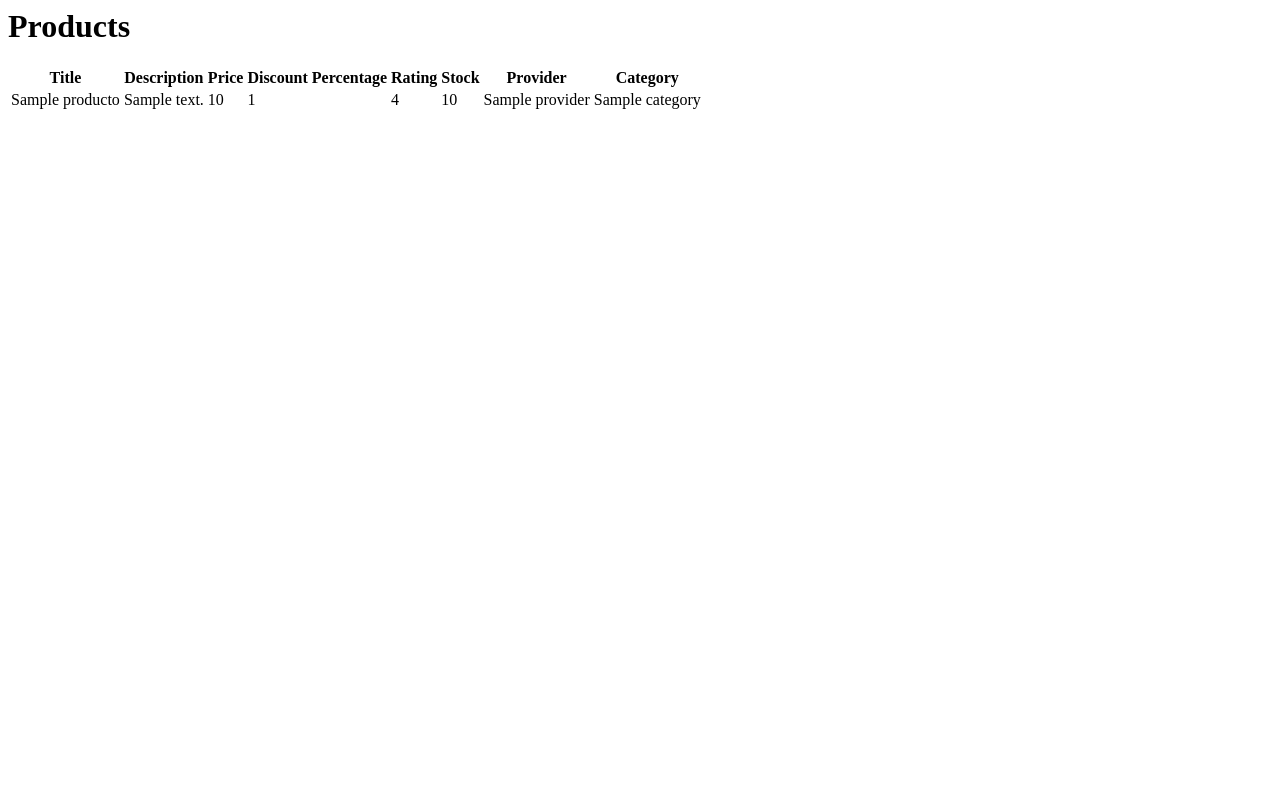
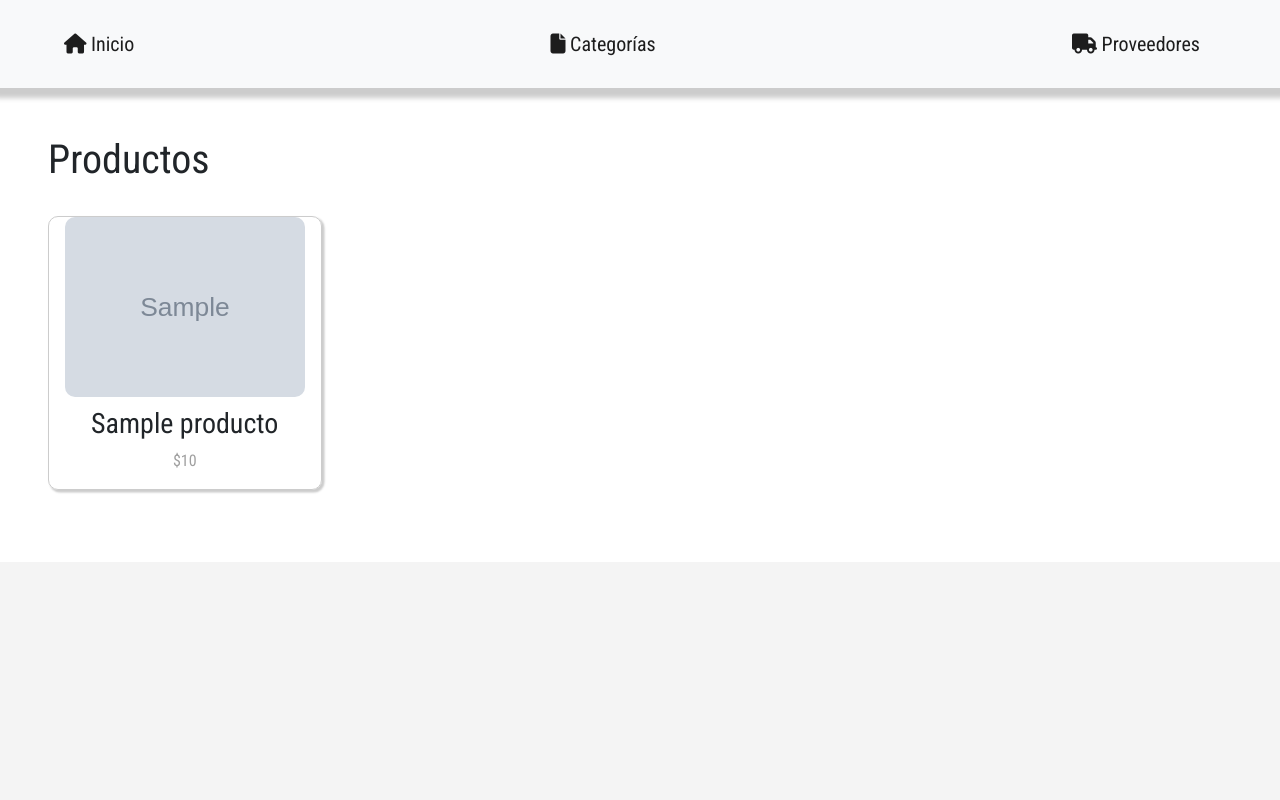
Before and after one commit to EstebanAG1005/MongoDB-Proyecto-1, a Flask app: page / in a window 1280 px wide. Run offline with Flask 2, Linux system fonts and the light colour scheme; grey boxes marked "Sample" are stand-in pictures; a database or web service that is not in the repository returns one stand-in record (values such as "Sample title").

Commit message:
estilos iniciales de pagina

```diff
--- a/app.py
+++ b/app.py
@@ -4,14 +4,14 @@ from pymongo import MongoClient
 app = Flask(__name__)
 
 client = MongoClient("mongodb://localhost:27017")
-db = client["Proyecto1"]
+db = client["inventario_empresa"]
 
 
 @app.route("/")
 def index():
     collection = db["productos"]
-    data = collection.find()
-    return render_template("index.html", data=data)
+    productos = collection.find()
+    return render_template("index.html", productos=productos)
 
 
 if __name__ == "__main__":
--- /dev/null
+++ b/static/css/style.css
@@ -0,0 +1,59 @@
+/* Estilos principales de la pagina */
+
+.body_wrapper{
+    padding: 3rem;
+    background-color: #fff;
+}
+
+body{
+    font-family: 'Roboto Condensed', sans-serif!important;
+}
+
+.box-shadow{
+    box-shadow: 0px 5px 5px 5px #ccc;
+}
+
+.p-responsive{
+    padding: 1.5rem 4rem!important;
+}
+
+@media only screen and (max-width: 960px) {
+    .p-responsive {
+      padding: 1rem 10px!important;
+    }
+}
+
+.menu-link{
+    color: #1D1D1D!important;
+    transition: 0.5s!important;
+}
+
+.menu-link:hover{
+    text-decoration: none!important;
+    color: #EAAB23!important;
+}
+
+.cuadro-producto{
+    border: 1px solid #ccc;
+    border-radius: 10px;
+    box-shadow: 2px 2px 2px 0.5px #ccc;
+    text-align: center;
+    transition: 0.5s;
+}
+
+.cuadro-producto:hover{
+    transform: translate(5px, 5px);
+}
+
+.cuadro-producto img{
+    max-width: 100%;
+    max-height: 180px;
+    border-radius: 10px;
+    margin-bottom: 10px;
+}
+.cuadro-producto h1{
+    color: #1D1D1D;
+}
+.cuadro-producto p{
+    color: #9f9f9f;
+}
--- a/templates/index.html
+++ b/templates/index.html
@@ -1,39 +1,28 @@
-<html>
+{% extends 'layout.html' %}
 
-<head>
-    <title>Products</title>
-</head>
+{% block title %}Index{% endblock %}
 
-<body>
-    <h1>Products</h1>
-    <table>
-        <thead>
-            <tr>
-                <th>Title</th>
-                <th>Description</th>
-                <th>Price</th>
-                <th>Discount Percentage</th>
-                <th>Rating</th>
-                <th>Stock</th>
-                <th>Provider</th>
-                <th>Category</th>
-            </tr>
-        </thead>
-        <tbody>
-            {% for product in data %}
-            <tr>
-                <td>{{ product.title }}</td>
-                <td>{{ product.description }}</td>
-                <td>{{ product.price }}</td>
-                <td>{{ product.discountPercentage }}</td>
-                <td>{{ product.rating }}</td>
-                <td>{{ product.stock }}</td>
-                <td>{{ product.provider }}</td>
-                <td>{{ product.category }}</td>
-            </tr>
+{% block content %}
+    <div class="section">
+        <div class="row">
+            <div class="col-lg-12">
+                <h1>Productos</h1>
+            </div>
+        </div>
+    </div>
+
+    <div class="section">
+        <div class="row">
+            {% for producto in productos %}
+            <div class="col-lg-3 col-sm-6 my-4">
+                <div class="cuadro-producto">
+                    <img src="{{producto.images[0]}}">
+                    <h3>{{producto.title}}</h3>
+                    <p>${{producto.price}}</p>
+                </div>
+            </div>
             {% endfor %}
-        </tbody>
-    </table>
-</body>
+        </div>
+    </div>
 
-</html>
+{% endblock %}
--- /dev/null
+++ b/templates/layout.html
@@ -0,0 +1,40 @@
+<!DOCTYPE html>
+<html>
+<head>
+    <meta charset="utf-8">
+    <meta name="viewport" content="width=device-width, initial-scale=1.0">
+
+    <title>{% block title %}{% endblock %}</title>
+
+    <!--STYLES-->
+    <link rel="stylesheet" href="{{ url_for('static', filename='css/style.css') }}">
+    <link rel="stylesheet" href="https://cdnjs.cloudflare.com/ajax/libs/font-awesome/6.2.1/css/all.min.css" integrity="sha512-MV7K8+y+gLIBoVD59lQIYicR65iaqukzvf/nwasF0nqhPay5w/9lJmVM2hMDcnK1OnMGCdVK+iQrJ7lzPJQd1w==" crossorigin="anonymous" referrerpolicy="no-referrer" />
+
+    <!--BOOTSTRAP-->
+    <link rel="stylesheet" href="https://cdn.jsdelivr.net/npm/bootstrap@4.3.1/dist/css/bootstrap.min.css" integrity="sha384-ggOyR0iXCbMQv3Xipma34MD+dH/1fQ784/j6cY/iJTQUOhcWr7x9JvoRxT2MZw1T" crossorigin="anonymous">
+
+    <!--GOOGLE FONTS-->
+    <link rel="preconnect" href="https://fonts.googleapis.com">
+    <link rel="preconnect" href="https://fonts.gstatic.com" crossorigin>
+    <link href="https://fonts.googleapis.com/css2?family=Roboto+Condensed:ital,wght@0,300;0,400;0,700;1,300;1,400;1,700&display=swap" rel="stylesheet">
+
+</head>
+<body style="background:#f4f4f4">
+
+    <!-- As a link -->
+    <nav class="navbar navbar-light bg-light box-shadow p-responsive">
+        <a class="navbar-brand menu-link" href="#"><i class="fas fa-home"></i> Inicio</a>
+        <a class="navbar-brand menu-link" href="#"><i class="fa-solid fa-file"></i> Categorías</a>
+        <a class="navbar-brand menu-link" href="#"><i class="fa-solid fa-truck"></i> Proveedores</a>
+    </nav>
+
+    <main class="body_wrapper">
+        {% block content %}{% endblock %}
+    </main>
+
+
+    <script src="https://code.jquery.com/jquery-3.3.1.slim.min.js" integrity="sha384-q8i/X+965DzO0rT7abK41JStQIAqVgRVzpbzo5smXKp4YfRvH+8abtTE1Pi6jizo" crossorigin="anonymous"></script>
+    <script src="https://cdn.jsdelivr.net/npm/popper.js@1.14.7/dist/umd/popper.min.js" integrity="sha384-UO2eT0CpHqdSJQ6hJty5KVphtPhzWj9WO1clHTMGa3JDZwrnQq4sF86dIHNDz0W1" crossorigin="anonymous"></script>
+    <script src="https://cdn.jsdelivr.net/npm/bootstrap@4.3.1/dist/js/bootstrap.min.js" integrity="sha384-JjSmVgyd0p3pXB1rRibZUAYoIIy6OrQ6VrjIEaFf/nJGzIxFDsf4x0xIM+B07jRM" crossorigin="anonymous"></script>
+</body>
+</html>
```
